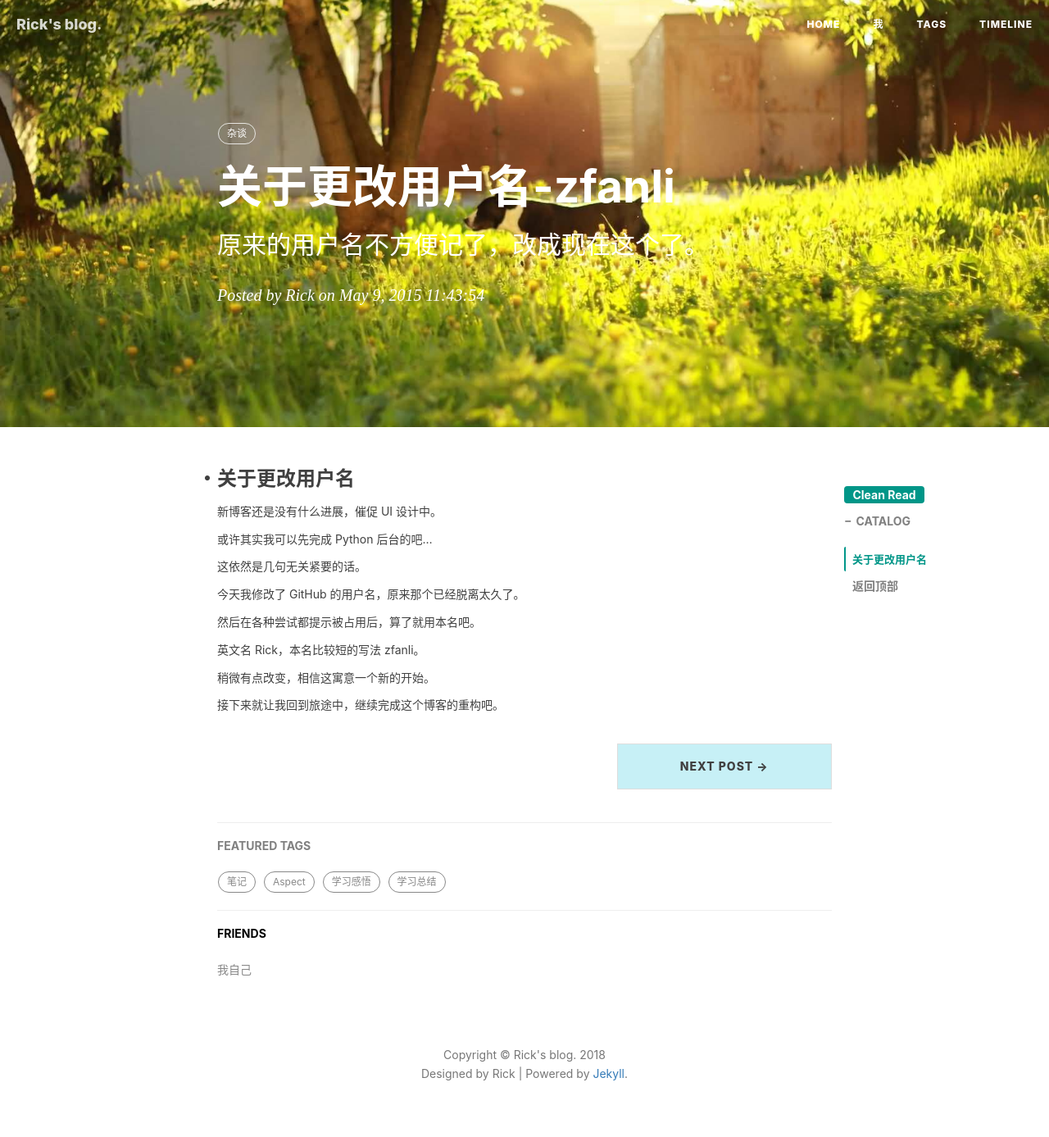
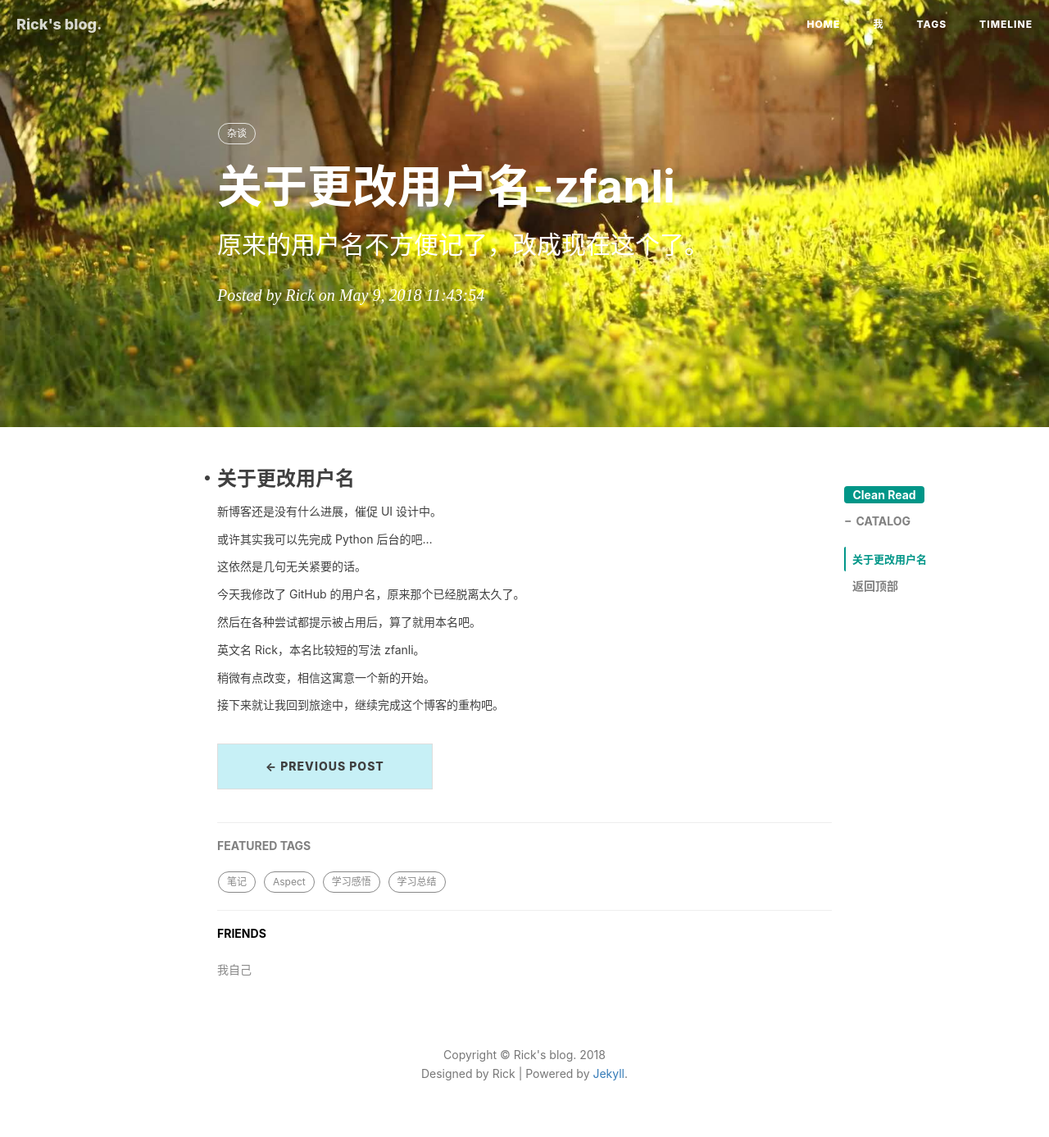
Before and after one commit to zfanli/zfanli.github.io, a Jekyll site: the page built from _posts/2018-05-09-about-change-name.md, in a window 1280 px wide. Shown: the whole page at 82% size. Built offline with Jekyll 4.4.1, drawn with Linux system fonts in a browser that asks for light colours; nearby versions of some CDN libraries; comment, search, counter and statistics services are not loaded.

Commit message:
fix timestamp

```diff
--- a/_posts/2018-05-09-about-change-name.md
+++ b/_posts/2018-05-09-about-change-name.md
@@ -2,7 +2,7 @@
 layout:     post
 title:      "关于更改用户名-zfanli"
 subtitle:   "原来的用户名不方便记了，改成现在这个了。"
-date:       2015-5-9 19:43:54 +0800
+date:       2018-05-09 19:43:54 +0800
 author:     "Rick"
 header-img: "img/post-bg/sunshine-dog.jpg"
 catalog:    true
```
